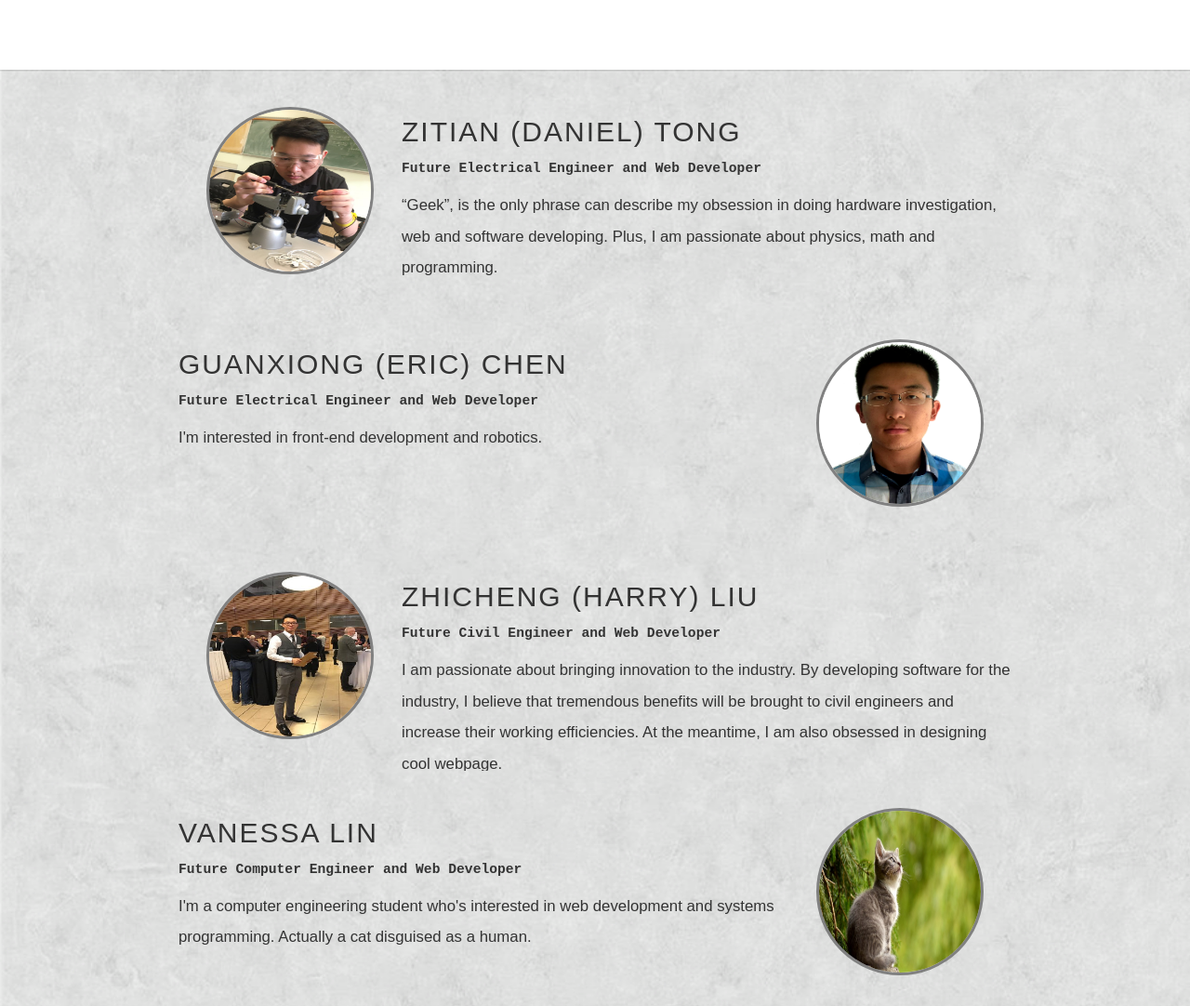
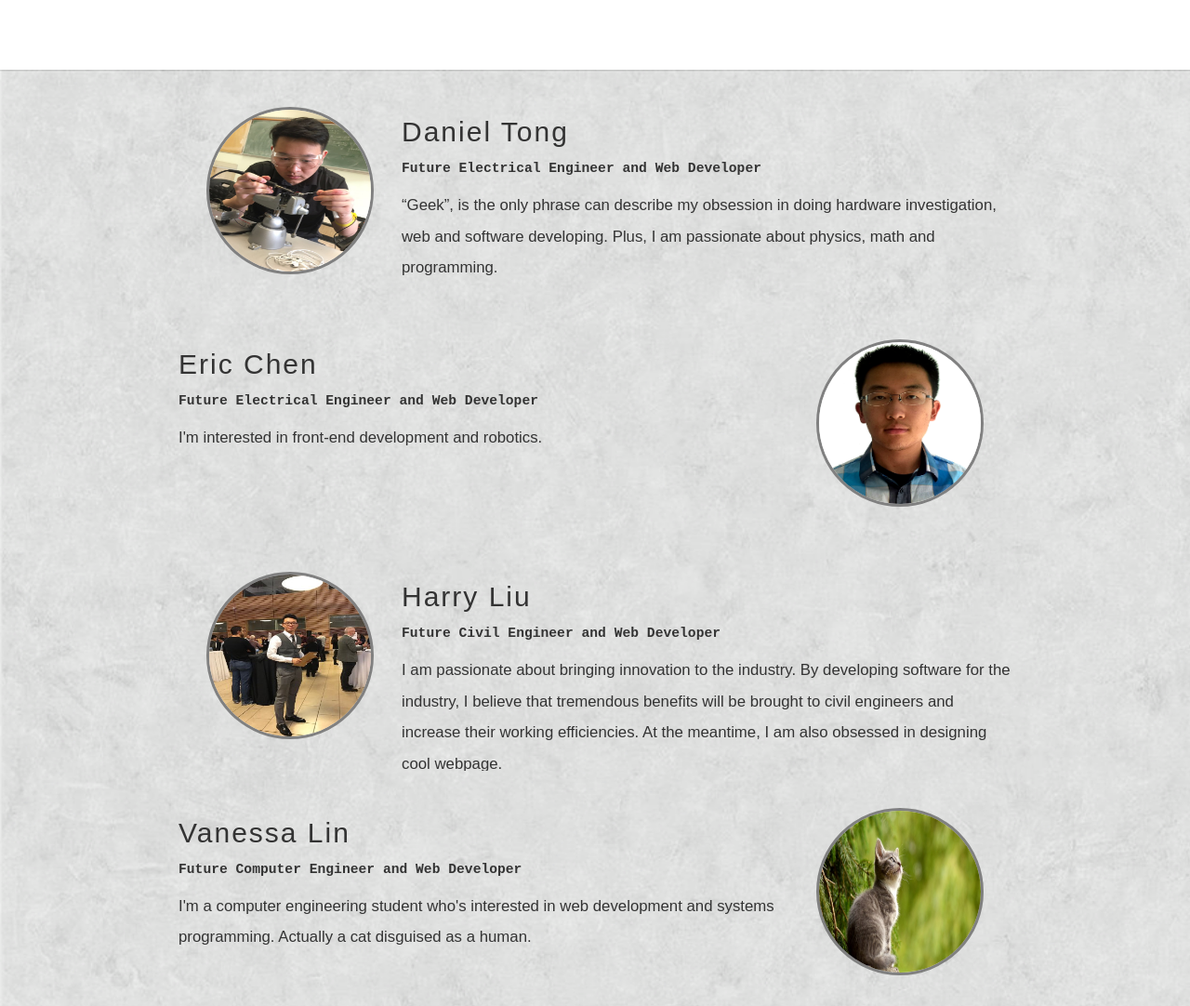
Before and after one commit to ericchen321/teamwebsitedesign.Github.io, a plain HTML site: page index.html in a window 1280 px wide. Shown: the part 660-1742 px from the top of the page at 93% size. Drawn offline with nearby package versions, Linux system fonts and the light colour scheme.

Commit message:
changed names

```diff
--- a/default-style.css
+++ b/default-style.css
@@ -297,7 +297,6 @@
 		margin-bottom: 1rem !important;
 		position: relative;
 		top: 30px;
-		text-transform: uppercase;
 		letter-spacing: 2px;
 	}
 
--- a/index.html
+++ b/index.html
@@ -103,7 +103,7 @@
     <div class="main-content">
       <div class="intro-container" id="member-1-container">
         <img id="member-1-profile-pic" src="daniel_tong.jpeg">
-        <h2>Zitian (Daniel) Tong</h2>
+        <h2>Daniel Tong</h2>
         <h3>Future Electrical Engineer and Web Developer</h3>
         <p> “Geek”, is the only phrase can describe my obsession in doing hardware investigation, web and software developing. Plus, I am passionate about physics, math and programming.</p>
 
@@ -111,14 +111,14 @@
 
       <div class="intro-container" id="member-2-container">
         <img id="member-2-profile-pic" src="eric_chen.png">
-        <h2>Guanxiong (Eric) Chen</h2>
+        <h2>Eric Chen</h2>
         <h3>Future Electrical Engineer and Web Developer</h3>
         <p>I'm interested in front-end development and robotics.</p>
       </div>
 
       <div class="intro-container" id="member-3-container">
         <img id="member-3-profile-pic" src="harry_liu.png">
-        <h2>Zhicheng (Harry) Liu</h2>
+        <h2>Harry Liu</h2>
         <h3>Future Civil Engineer and Web Developer</h3>
         <p>I am passionate about bringing innovation to the industry. By developing software for the industry, I believe that tremendous benefits will be brought to civil engineers and increase their working efficiencies. At the meantime, I am also obsessed in designing cool webpage.</p>
 
```
